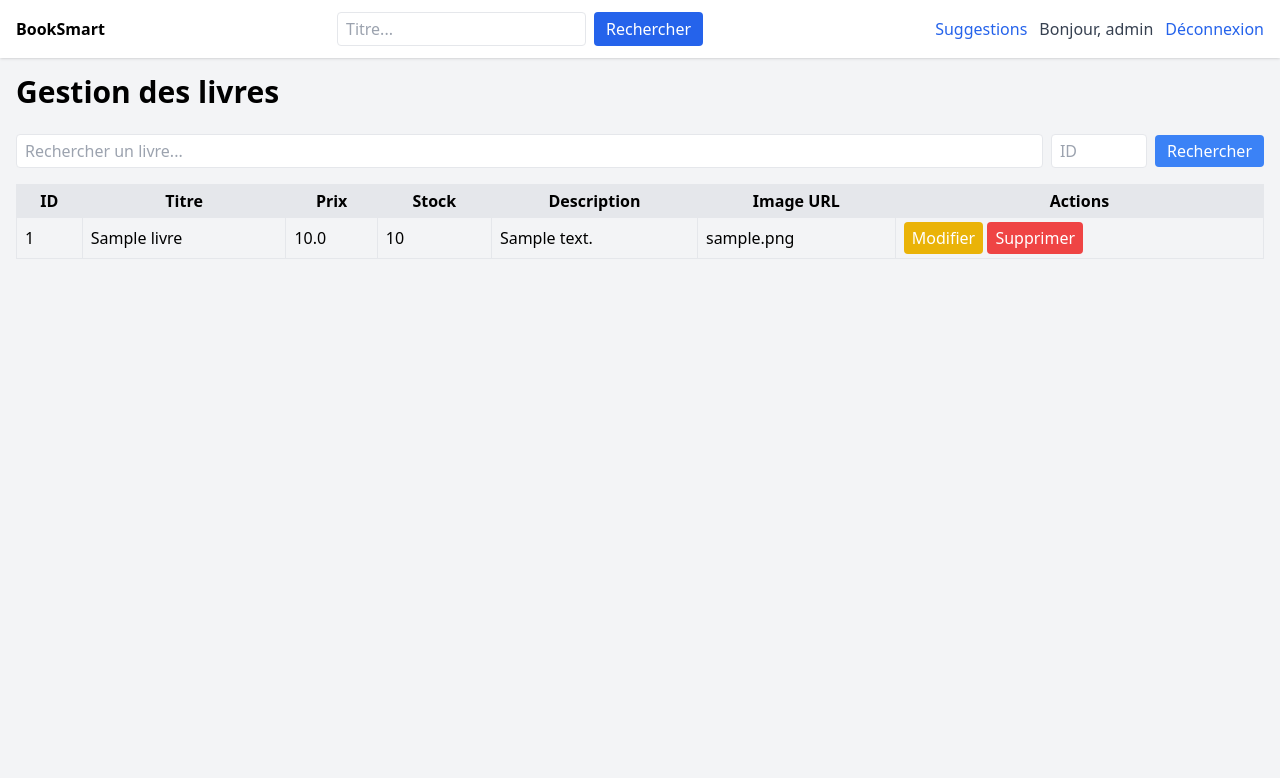
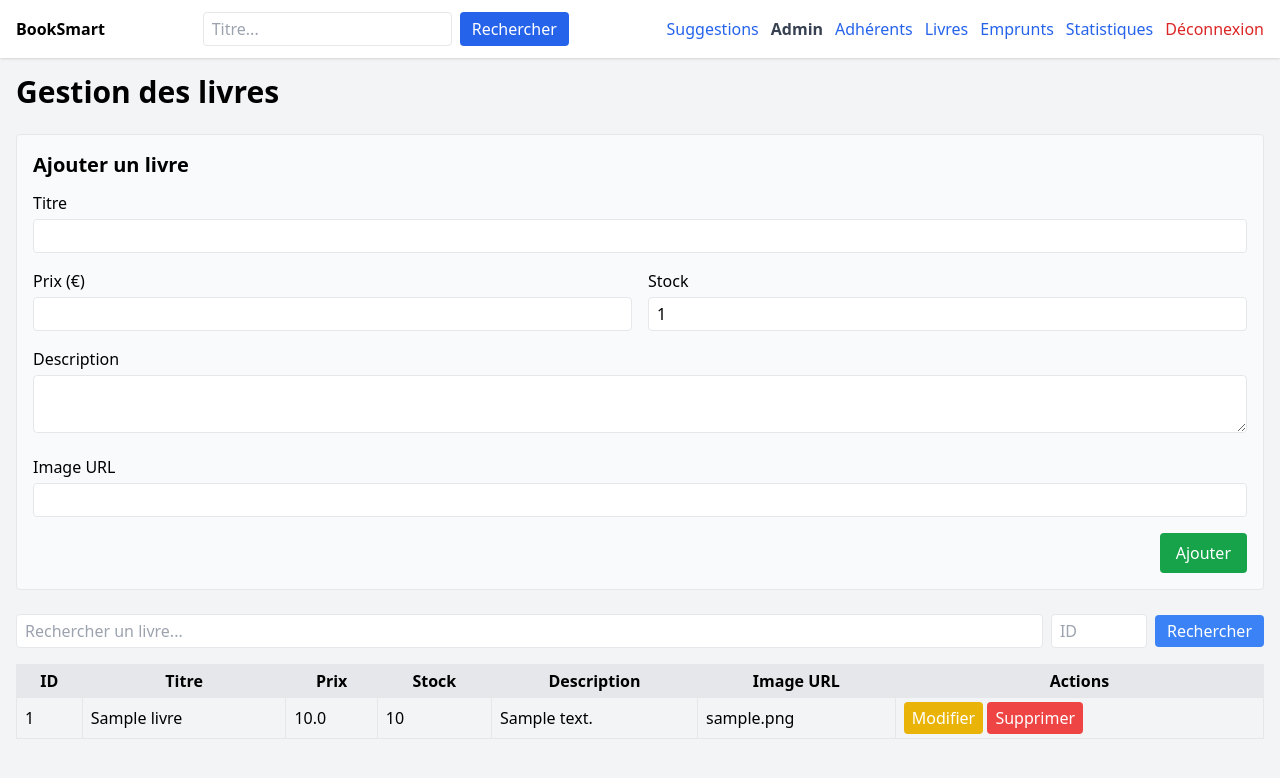
Before and after one commit to sara-git-hub/booksmart_sara, a FastAPI app: page /admin/gestion-livres in a window 1280 px wide. Shown: the top 778 px of the page. Run offline with FastAPI, Linux system fonts and the light colour scheme; the visitor is signed in with stand-in values (Sample User, id 1); tables that the repository leaves empty hold one stand-in row (values such as "Sample post"); parts of the project's set-up code (start-up, migrations or seed data) failed here and were passed over; some libraries are stand-ins or nearby versions.

Commit message:
gestion des messages

```diff
--- a/backend/routes/admin.py
+++ b/backend/routes/admin.py
@@ -6,6 +6,7 @@ from backend.config import templates
 from pydantic import ValidationError
 from typing import Optional, List
 from datetime import date, datetime, timedelta
+from backend.config import templates
 
 router = APIRouter(
     prefix="/admin",
@@ -19,17 +20,32 @@ async def gestion_adherents(request: Request, db: Session = Depends(database.get
     adherents = db.query(models.Adherent).all()
     return templates.TemplateResponse("admin/gestion-adherents.html", {"request": request, "adherents": adherents})
 
+
 # Suspendre un adhérent
-
-# Suspendre un adhérent (POST)
 @router.post("/delete/{adherent_id}")
-async def suspendre_adherent(adherent_id: int, db: Session = Depends(database.get_db)):
+async def suspendre_adherent(request:Request,adherent_id: int, db: Session = Depends(database.get_db)):
+    adherents = db.query(models.Adherent).all()
     adherent = db.query(models.Adherent).filter(models.Adherent.id == adherent_id).first()
     if not adherent:
-        raise HTTPException(status_code=404, detail="Adhérent non trouvé")
+        return templates.TemplateResponse(
+            "admin/gestion-adherents.html",
+            {
+                "request": request,
+                "adherents": adherents,
+                "error": "Adhérent non trouvé"
+            }
+        )
     db.delete(adherent)
     db.commit()
-    return RedirectResponse(url="/admin/gestion-adherents", status_code=303)
+    adherents = db.query(models.Adherent).all()
+    return templates.TemplateResponse(
+        "admin/gestion-adherents.html",
+        {
+            "request": request,
+            "adherents": adherents,
+            "success": "Adhérent suspendu avec succès !"
+        }
+    )
 
 # Modifier un adhérent (exemple : changer le nom ou l'email)
 @router.post("/modify/{adherent_id}")
@@ -40,31 +56,44 @@ async def modifier_adherent(
     email: str = Form(...),
     db: Session = Depends(database.get_db)
 ):
+    adherents = db.query(models.Adherent).all()
     adherent = db.query(models.Adherent).filter(models.Adherent.id == adherent_id).first()
     if not adherent:
-        raise HTTPException(status_code=404, detail="Adhérent non trouvé")
+        return templates.TemplateResponse(
+            "admin/gestion-adherents.html",
+            {
+                "request": request,
+                "adherents": adherents,
+                "error": "Adhérent non trouvé"
+            }
+        )
 
-    errors = None
     try:
         # Validation Pydantic
         adherent_data = schemas.AdherentBase(nom=nom, email=email)
         adherent.nom = adherent_data.nom
         adherent.email = adherent_data.email
         db.commit()
-        return RedirectResponse(url="/admin/gestion-adherents", status_code=303)
+        # Recharger la liste après modification
+        adherents = db.query(models.Adherent).all()
+        return templates.TemplateResponse(
+            "admin/gestion-adherents.html",
+            {
+                "request": request,
+                "adherents": adherents,
+                "success": "Adhérent modifié avec succès !"
+            }
+        )
     except ValidationError as e:
         errors = e.errors()
-
-    # En cas d'erreur de validation, on renvoie le template avec les erreurs
-    adherents = db.query(models.Adherent).all()
-    return templates.TemplateResponse(
-        "admin/gestion-adherents.html",
-        {
-            "request": request,   # Important : passer l'objet Request
-            "adherents": adherents,
-            "errors": errors      # Tu peux afficher ces erreurs dans le template
-        }
-    )
+        return templates.TemplateResponse(
+            "admin/gestion-adherents.html",
+            {
+                "request": request,
+                "adherents": adherents,
+                "errors": errors
+            }
+        )
 
 
 
@@ -85,15 +114,26 @@ async def gestion_livres(
     else:
         livres = crud.get_livres(db, search)
 
+    error = None
+    if not livres:
+        error = "Aucun livre trouvé pour votre recherche."
+
     return templates.TemplateResponse(
         "admin/gestion-livres.html",
-        {"request": request, "livres": livres, "search": search, "id_livre": id_livre}
+        {
+            "request": request,
+            "livres": livres,
+            "search": search,
+            "id_livre": id_livre,
+            "error": error
+        }
     )
+
 
 @router.post("/livres/add")
 async def ajouter_livre(
+    request: Request,
     titre: str = Form(...),
-    auteur: str = Form(...),
     prix: float = Form(...),
     description: str = Form(""),
     image_url: str = Form(""),
@@ -110,16 +150,36 @@ async def ajouter_livre(
             stock=stock
         )
     except ValidationError as e:
-        return {"errors": e.errors()}
+        livres = crud.get_livres(db, "")
+        return templates.TemplateResponse(
+            "admin/gestion-livres.html",
+            {
+                "request": request,
+                "livres": livres,
+                "error": "Erreur de validation des données.",
+                "errors": e.errors(),
+                "success": None
+            }
+        )
 
     # Création du livre après validation
     livre = models.Livre(**livre_data.model_dump())
     db.add(livre)
     db.commit()
-    return RedirectResponse(url="/admin/gestion-livres", status_code=303)
+    livres = crud.get_livres(db, "")
+    return templates.TemplateResponse(
+        "admin/gestion-livres.html",
+        {
+            "request": request,
+            "livres": livres,
+            "success": "Livre ajouté avec succès !",
+            "error": None
+        }
+    )
 
 @router.post("/livres/modify/{livre_id}")
 async def modifier_livre(
+    request: Request,  # il faut l'ajouter pour passer au template
     livre_id: int,
     titre: Optional[str] = Form(None),
     prix: Optional[float] = Form(None),
@@ -129,8 +189,12 @@ async def modifier_livre(
     db: Session = Depends(database.get_db)
 ):
     livre = crud.get_livre(db, livre_id)
+    livres = crud.get_livres(db)  # pour afficher la liste dans le template
     if not livre:
-        raise HTTPException(404, "Livre non trouvé")
+        return templates.TemplateResponse(
+            "admin/gestion-livres.html",
+            {"request": request, "livres": livres, "error": "Livre non trouvé"}
+        )
 
     if titre is not None:
         livre.titre = titre
@@ -144,16 +208,31 @@ async def modifier_livre(
         livre.stock = stock
 
     db.commit()
-    return RedirectResponse(url="/admin/gestion-livres", status_code=303)
+
+    # Renvoie le template avec un message de succès
+    return templates.TemplateResponse(
+        "admin/gestion-livres.html",
+        {"request": request, "livres": livres, "success": "Livre modifié avec succès !"}
+    )
 
 @router.get("/livres/delete/{livre_id}")
-async def supprimer_livre(livre_id: int, db: Session = Depends(database.get_db)):
+async def supprimer_livre(request: Request, livre_id: int, db: Session = Depends(database.get_db)):
+    livres = crud.get_livres(db)  # récupère la liste pour l'affichage
     livre = crud.get_livre(db, livre_id)
+
     if not livre:
-        raise HTTPException(404, "Livre non trouvé")
+        return templates.TemplateResponse(
+            "admin/gestion-livres.html",
+            {"request": request, "livres": livres, "error": "Livre non trouvé"}
+        )
+
     db.delete(livre)
     db.commit()
-    return RedirectResponse(url="/admin/gestion-livres", status_code=303)
+
+    return templates.TemplateResponse(
+        "admin/gestion-livres.html",
+        {"request": request, "livres": crud.get_livres(db), "success": "Livre supprimé avec succès !"}
+    )
 
 # Page de gestion : emprunts + réservations
 @router.get("/emprunts")
@@ -162,7 +241,6 @@ async def page_emprunts(request: Request, db: Session = Depends(database.get_db)
     livres = db.query(models.Livre).all()
     emprunts = db.query(models.Emprunt).all()
     reservations = db.query(models.Reservation).all()
-    print("Adherents count:", len(adherents))
     return templates.TemplateResponse(
         "admin/emprunts.html",
         {
@@ -174,16 +252,55 @@ async def page_emprunts(request: Request, db: Session = Depends(database.get_db)
         }
     )
 
-# Création manuelle d’un emprunt
 @router.post("/emprunts")
 async def enregistrer_emprunt(
+    request: Request,
     id_adherent: int = Form(...),
     id_livre: int = Form(...),
     db: Session = Depends(database.get_db)
 ):
+    adherents = db.query(models.Adherent).all()
+    livres = db.query(models.Livre).all()
+    emprunts = db.query(models.Emprunt).all()
+    reservations = db.query(models.Reservation).all()
+
     livre = db.query(models.Livre).filter_by(id=id_livre).first()
     if not livre or livre.stock <= 0:
-        raise HTTPException(400, "Livre indisponible")
+        return templates.TemplateResponse(
+            "admin/emprunts.html",
+            {
+                "request": request,
+                "adherents": adherents,
+                "livres": livres,
+                "emprunts": emprunts,
+                "reservations": reservations,
+                "error": "Livre indisponible"
+            }
+        )
+
+
+    # Vérifier si l’adhérent a déjà emprunté ce livre et ne l’a pas encore rendu
+    emprunt_existant = (
+        db.query(models.Emprunt)
+        .filter(
+            models.Emprunt.id_adherent == id_adherent,
+            models.Emprunt.id_livre == id_livre,
+            models.Emprunt.date_retour_effectif.is_(None)  # pas encore rendu
+        )
+        .first()
+    )
+    if emprunt_existant:
+        return templates.TemplateResponse(
+            "admin/emprunts.html",
+            {
+                "request": request,
+                "adherents": adherents,
+                "livres": livres,
+                "emprunts": emprunts,
+                "reservations": reservations,
+                "error": "Cet adhérent a déjà emprunté ce livre et ne l’a pas encore rendu"
+            }
+        )
 
     emprunt = models.Emprunt(
         id_adherent=id_adherent,
@@ -194,33 +311,106 @@ async def enregistrer_emprunt(
     db.add(emprunt)
     livre.stock -= 1
     db.commit()
-    return RedirectResponse(url="/admin/emprunts", status_code=303)
+
+    # Recharger les listes après ajout
+    emprunts = db.query(models.Emprunt).all()
+    livres = db.query(models.Livre).all()
+
+    return templates.TemplateResponse(
+        "admin/emprunts.html",
+        {
+            "request": request,
+            "adherents": adherents,
+            "livres": livres,
+            "emprunts": emprunts,
+            "reservations": reservations,
+            "success": "Emprunt enregistré avec succès !"
+        }
+    )
+
 
 @router.post("/retours")
 async def enregistrer_retour(
+    request: Request,
     emprunt_id: int = Form(...),
     db: Session = Depends(database.get_db)
 ):
+    adherents = db.query(models.Adherent).all()
+    livres = db.query(models.Livre).all()
+    emprunts = db.query(models.Emprunt).all()
+    reservations = db.query(models.Reservation).all()
+
     from datetime import date
     e = db.query(models.Emprunt).filter_by(id=emprunt_id).first()
     if not e or e.date_retour_effectif:
-        raise HTTPException(400, "Emprunt introuvable ou déjà retourné")
+        return templates.TemplateResponse(
+            "admin/emprunts.html",
+            {
+                "request": request,
+                "adherents": adherents,
+                "livres": livres,
+                "emprunts": emprunts,
+                "reservations": reservations,
+                "error": "Emprunt introuvable ou déjà retourné"
+            }
+        )
+
     e.date_retour_effectif = date.today()
     livre = db.query(models.Livre).filter_by(id=e.id_livre).first()
     livre.stock += 1
     db.commit()
-    return RedirectResponse(url="/admin/emprunts", status_code=303)
 
-# Confirmer une réservation => transformer en emprunt
+    # Recharger les listes après action
+    emprunts = db.query(models.Emprunt).all()
+    livres = db.query(models.Livre).all()
+
+    return templates.TemplateResponse(
+        "admin/emprunts.html",
+        {
+            "request": request,
+            "adherents": adherents,
+            "livres": livres,
+            "emprunts": emprunts,
+            "reservations": reservations,
+            "success": "Retour enregistré avec succès !"
+        }
+    )
+
+
 @router.post("/reservations/{reservation_id}/confirmer")
-async def confirmer_reservation(reservation_id: int, db: Session = Depends(database.get_db)):
+async def confirmer_reservation(request: Request, reservation_id: int, db: Session = Depends(database.get_db)):
+    adherents = db.query(models.Adherent).all()
+    livres = db.query(models.Livre).all()
+    emprunts = db.query(models.Emprunt).all()
+    reservations = db.query(models.Reservation).all()
+
     reservation = db.query(models.Reservation).filter_by(id=reservation_id).first()
     if not reservation:
-        raise HTTPException(404, "Réservation introuvable")
+        return templates.TemplateResponse(
+            "admin/emprunts.html",
+            {
+                "request": request,
+                "adherents": adherents,
+                "livres": livres,
+                "emprunts": emprunts,
+                "reservations": reservations,
+                "error": "Réservation introuvable"
+            }
+        )
 
     livre = db.query(models.Livre).filter_by(id=reservation.id_livre).first()
     if not livre or livre.stock <= 0:
-        raise HTTPException(400, "Livre indisponible")
+        return templates.TemplateResponse(
+            "admin/emprunts.html",
+            {
+                "request": request,
+                "adherents": adherents,
+                "livres": livres,
+                "emprunts": emprunts,
+                "reservations": reservations,
+                "error": "Livre indisponible"
+            }
+        )
 
     # créer emprunt
     emprunt = models.Emprunt(
@@ -238,16 +428,60 @@ async def confirmer_reservation(reservation_id: int, db: Session = Depends(datab
     db.delete(reservation)
 
     db.commit()
-    return RedirectResponse(url="/admin/emprunts", status_code=303)
 
+    # recharger les listes après action
+    emprunts = db.query(models.Emprunt).all()
+    livres = db.query(models.Livre).all()
+    reservations = db.query(models.Reservation).all()
 
-# Supprimer une réservation
+    return templates.TemplateResponse(
+        "admin/emprunts.html",
+        {
+            "request": request,
+            "adherents": adherents,
+            "livres": livres,
+            "emprunts": emprunts,
+            "reservations": reservations,
+            "success": "Réservation confirmée et transformée en emprunt !"
+        }
+    )
+
 @router.post("/reservations/{reservation_id}/supprimer")
-async def supprimer_reservation(reservation_id: int, db: Session = Depends(database.get_db)):
+async def supprimer_reservation(request: Request, reservation_id: int, db: Session = Depends(database.get_db)):
+    adherents = db.query(models.Adherent).all()
+    livres = db.query(models.Livre).all()
+    emprunts = db.query(models.Emprunt).all()
+    reservations = db.query(models.Reservation).all()
+
     reservation = db.query(models.Reservation).filter_by(id=reservation_id).first()
     if not reservation:
-        raise HTTPException(404, "Réservation introuvable")
+        return templates.TemplateResponse(
+            "admin/emprunts.html",
+            {
+                "request": request,
+                "adherents": adherents,
+                "livres": livres,
+                "emprunts": emprunts,
+                "reservations": reservations,
+                "error": "Réservation introuvable"
+            }
+        )
 
     db.delete(reservation)
     db.commit()
-    return RedirectResponse(url="/admin/emprunts", status_code=303)
+
+    # recharger les listes après suppression
+    emprunts = db.query(models.Emprunt).all()
+    reservations = db.query(models.Reservation).all()
+
+    return templates.TemplateResponse(
+        "admin/emprunts.html",
+        {
+            "request": request,
+            "adherents": adherents,
+            "livres": livres,
+            "emprunts": emprunts,
+            "reservations": reservations,
+            "success": "Réservation supprimée avec succès !"
+        }
+    )
--- a/backend/routes/users.py
+++ b/backend/routes/users.py
@@ -46,7 +46,7 @@ async def register_submit(
         # Créer utilisateur
         crud.create_adherent(db, adherent_data)
 
-        return templates.TemplateResponse("inscription.html", {
+        return templates.TemplateResponse("login.html", {
             "request": request,
             "success": "Compte créé avec succès !"
         })
--- a/frontend/templates/admin/gestion-livres.html
+++ b/frontend/templates/admin/gestion-livres.html
@@ -3,7 +3,52 @@
 {% block title %}Gestion des livres{% endblock %}
 
 {% block content %}
+
+{% if error %}
+  <div class="bg-red-100 text-red-700 px-4 py-2 rounded mb-4">
+    {{ error }}
+  </div>
+{% endif %}
+
+{% if success %}
+  <div class="bg-green-100 text-green-700 px-4 py-2 rounded mb-4">
+    {{ success }}
+  </div>
+{% endif %}
+
 <h1 class="text-3xl font-bold mb-6">Gestion des livres</h1>
+
+<!-- Formulaire d'ajout de livre -->
+<div class="mb-6 border p-4 rounded bg-gray-50">
+    <h2 class="text-xl font-semibold mb-3">Ajouter un livre</h2>
+    <form method="post" action="/admin/livres/add" class="grid grid-cols-2 gap-4">
+        <div class="col-span-2">
+            <label class="block mb-1">Titre</label>
+            <input type="text" name="titre" required class="border px-2 py-1 w-full rounded">
+        </div>
+        <div>
+            <label class="block mb-1">Prix (€)</label>
+            <input type="number" step="0.01" name="prix" required class="border px-2 py-1 w-full rounded">
+        </div>
+        <div>
+            <label class="block mb-1">Stock</label>
+            <input type="number" name="stock" value="1" min="0" required class="border px-2 py-1 w-full rounded">
+        </div>
+        <div class="col-span-2">
+            <label class="block mb-1">Description</label>
+            <textarea name="description" class="border px-2 py-1 w-full rounded"></textarea>
+        </div>
+        <div class="col-span-2">
+            <label class="block mb-1">Image URL</label>
+            <input type="text" name="image_url" class="border px-2 py-1 w-full rounded">
+        </div>
+        <div class="col-span-2 flex justify-end">
+            <button type="submit" class="bg-green-600 text-white px-4 py-2 rounded">
+                Ajouter
+            </button>
+        </div>
+    </form>
+</div>
 
 <!-- Formulaire de recherche -->
 <form method="get" action="/admin/gestion-livres" class="mb-4 flex gap-2 items-center">
--- a/frontend/templates/base.html
+++ b/frontend/templates/base.html
@@ -10,19 +10,36 @@
   <nav class="bg-white shadow px-4 py-3 flex items-center justify-between">
     <a href="/api/livres" class="font-bold">BookSmart</a>
 
+    <!-- Barre de recherche -->
     <form action="/api/livres" method="get" class="flex gap-2">
       <input name="search" class="border rounded px-2 py-1" placeholder="Titre..."
              value="{{ (request and request.query_params.get('search')) or '' }}">
       <button class="bg-blue-600 text-white rounded px-3 py-1">Rechercher</button>
     </form>
 
-    <div class="flex gap-3">
+    <!-- Menu utilisateur -->
+    <div class="flex gap-3 items-center">
       <a href="/api/recommander-par-description" class="text-blue-600">Suggestions</a>
 
       {% if request.session.get("user_id") %}
-        <span class="text-gray-700">Bonjour, {{ request.session.get("user_role") }}</span>
-        <a href="/api/logout" class="text-blue-600">Déconnexion</a>
+
+        <!-- Si adhérent -->
+        {% if request.session.get("user_role") == "adherent" %}
+          <a href="/api/profil" class="text-blue-600">{{ request.session.get("user_nom") }}</a>
+          <a href="/api/logout" class="text-red-600">Déconnexion</a>
+
+        <!-- Si admin -->
+        {% elif request.session.get("user_role") == "admin" %}
+          <span class="text-gray-700 font-semibold">Admin</span>
+          <a href="/admin/gestion-adherents" class="text-blue-600">Adhérents</a>
+          <a href="/admin/gestion-livres" class="text-blue-600">Livres</a>
+          <a href="/admin/emprunts" class="text-blue-600">Emprunts</a>
+          <a href="/admin/statistiques" class="text-blue-600">Statistiques</a>
+          <a href="/api/logout" class="text-red-600">Déconnexion</a>
+        {% endif %}
+
       {% else %}
+        <!-- Si pas connecté -->
         <a href="/api/login" class="text-blue-600">Connexion</a>
         <a href="/api/register" class="text-blue-600">Inscription</a>
       {% endif %}
```
Also changed, not shown: backend/routes/reservations.py (+49 -10 lines), frontend/templates/admin/emprunts.html (+13 -0 lines), frontend/templates/admin/gestion-adherents.html (+13 -0 lines), frontend/templates/admin/statistiques.html (+13 -0 lines), frontend/templates/home.html (+13 -0 lines), frontend/templates/inscription.html (+13 -0 lines), frontend/templates/livre.html (+13 -0 lines), frontend/templates/livre_detail.html (+13 -0 lines), frontend/templates/login.html (+13 -0 lines), frontend/templates/profil.html (+13 -0 lines), frontend/templates/recommandation-par-description.html (+13 -0 lines).
